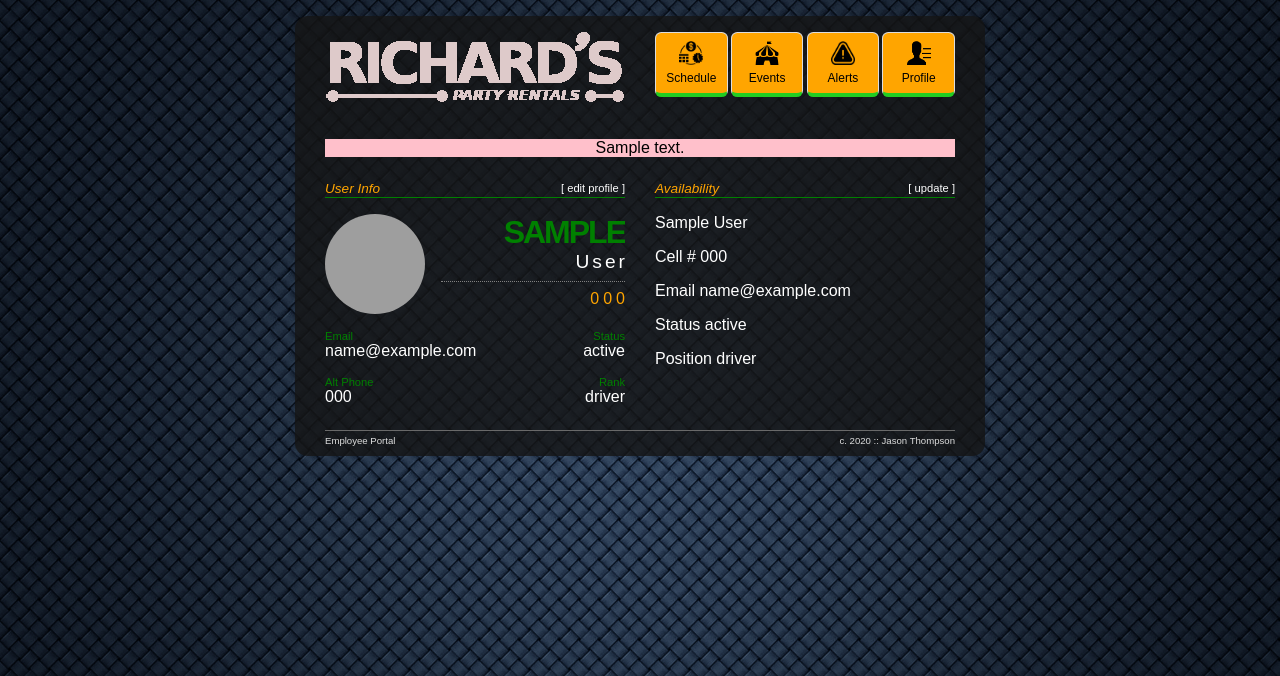
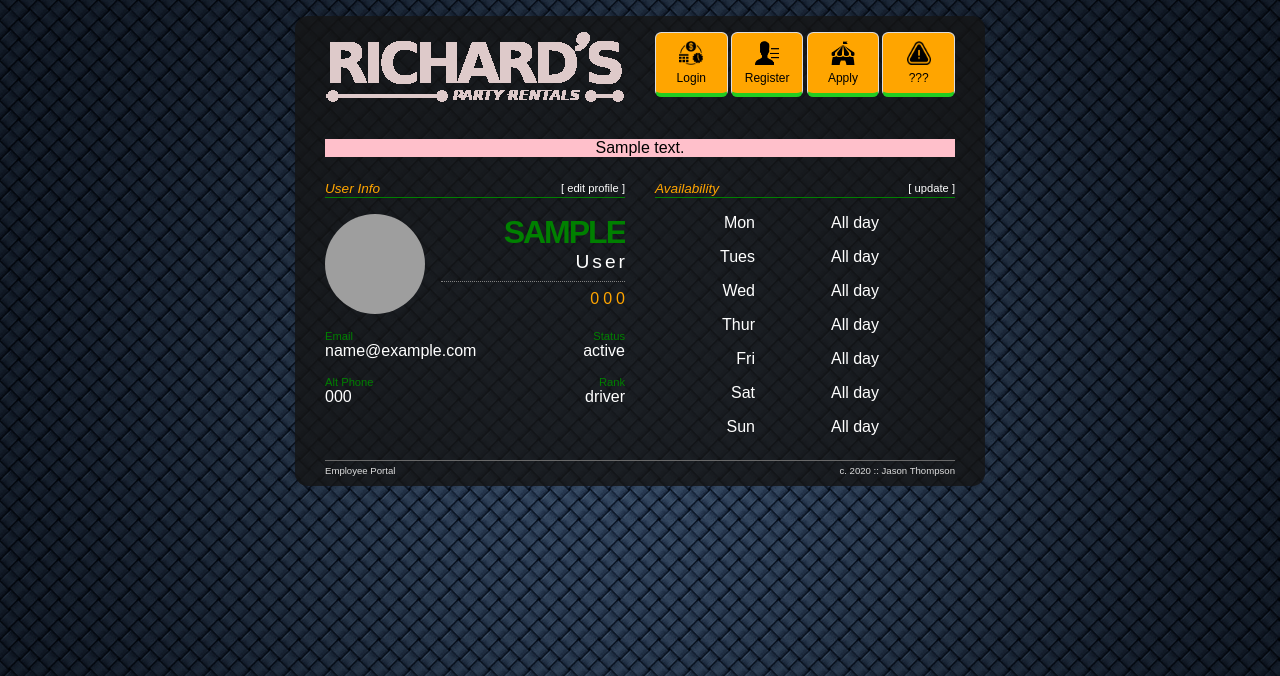
Before and after one commit to jtproject/employee-portal, a Python web app: template jsys/templates/view_profile.html in a window 1280 px wide. Shown: the top 676 px of the page. Run offline with Jinja, Linux system fonts and the light colour scheme; the template is opened without the code that fills it: most values are stand-ins (such as "Sample title", 1, 10 or a date in 2020); grey boxes are pictures that could not be loaded.

Commit message:
reg/login transfer w buttons

```diff
--- a/jsys/main/routes.py
+++ b/jsys/main/routes.py
@@ -10,8 +10,6 @@ main = Blueprint('main', __name__)
 def home():
     if current_user.is_authenticated:
         work = Schedule.query.filter_by(emp_id=current_user.id).all()
-        for x in work:
-            print(work)
     else:
         work = 'NOTHING'
     return render_template('home.html', work=work, title='Home')
--- a/jsys/static/portal_content.css
+++ b/jsys/static/portal_content.css
@@ -133,3 +133,7 @@ p#phone-main {
 .right {
   text-align: right;
 }
+
+.center {
+  text-align: center;
+}
--- a/jsys/templates/shell.html
+++ b/jsys/templates/shell.html
@@ -24,12 +24,13 @@
   <div class="portal-wrap">
     <!-- header image link -->
     <div class="portal-header">
-      <a href="{{url_for('main.new')}}">
+      <a href="{{url_for('main.home')}}">
         <img src="{{url_for('static', filename='img/rsr.png')}}" alt="">
       </a>
     </div>
     <!-- end header -->
 
+    {% if current_user.is_authenticated %}
     <!-- menu bar -->
     <div class="portal-menu">
       <div class="portal-menu-btn">
@@ -58,6 +59,36 @@
       </div>
     </div>
     <!-- end menu -->
+    {% else %}
+    <!-- menu bar -->
+    <div class="portal-menu">
+      <div class="portal-menu-btn">
+        <button class="menu-link" onclick="window.location.href='{{url_for('guy.login')}}';">
+          <img src="{{url_for('static', filename='img/schedule2.png')}}" alt="">
+          <p class="btn-text">Login</p>
+        </button>
+      </div>
+      <div class="portal-menu-btn">
+        <button class="menu-link" onclick="window.location.href='{{url_for('guy.register')}}';">
+          <img src="{{url_for('static', filename='img/profile1.png')}}" alt="">
+          <p class="btn-text">Register</p>
+        </button>
+      </div>
+      <div class="portal-menu-btn">
+        <button class="menu-link" onclick="window.location.href='#';">
+          <img src="{{url_for('static', filename='img/event1.png')}}" alt="">
+          <p class="btn-text">Apply</p>
+        </button>
+      </div>
+      <div class="portal-menu-btn">
+        <button class="menu-link" onclick="window.location.href='#';">
+          <img src="{{url_for('static', filename='img/alert1.png')}}" alt="">
+          <p class="btn-text">???</p>
+        </button>
+      </div>
+    </div>
+    <!-- end menu -->
+    {% endif %}
 
     <!-- flash messages -->
     {% with messages = get_flashed_messages(with_categories=true) %}
--- a/jsys/templates/view_profile.html
+++ b/jsys/templates/view_profile.html
@@ -54,17 +54,33 @@
         <a href="#">[ update ]</a>
       </span>
     </div>
-    <div class="portal-table-row">{{ guy.first_name }} {{ guy.last_name }}</div>
-    <div class="portal-table-row">Cell #  {{ utils.phone_format(guy.phone_main) }}</div>
-    <div class="portal-table-row">Email {{ guy.email }}</div>
-    <div class="portal-table-row">Status {{ guy.status }}</div>
     <div class="portal-table-row">
-      Position
-      {% if guy.is_driver == 'no' %}
-        worker
-      {% else %}
-        driver
-      {% endif %}
+      <div class="portal-table-col right">Mon</div>
+      <div class="portal-table-col-x2 center">All day</div>
+    </div>
+    <div class="portal-table-row">
+      <div class="portal-table-col right">Tues</div>
+      <div class="portal-table-col-x2 center">All day</div>
+    </div>
+    <div class="portal-table-row">
+      <div class="portal-table-col right">Wed</div>
+      <div class="portal-table-col-x2 center">All day</div>
+    </div>
+    <div class="portal-table-row">
+      <div class="portal-table-col right">Thur</div>
+      <div class="portal-table-col-x2 center">All day</div>
+    </div>
+    <div class="portal-table-row">
+      <div class="portal-table-col right">Fri</div>
+      <div class="portal-table-col-x2 center">All day</div>
+    </div>
+    <div class="portal-table-row">
+      <div class="portal-table-col right">Sat</div>
+      <div class="portal-table-col-x2 center">All day</div>
+    </div>
+    <div class="portal-table-row">
+      <div class="portal-table-col right">Sun</div>
+      <div class="portal-table-col-x2 center">All day</div>
     </div>
   </div>
 </div>
```
Also changed, not shown: jsys/templates/home.html (+13 -8 lines), jsys/templates/login.html (+10 -6 lines), jsys/templates/register.html (+22 -17 lines).
